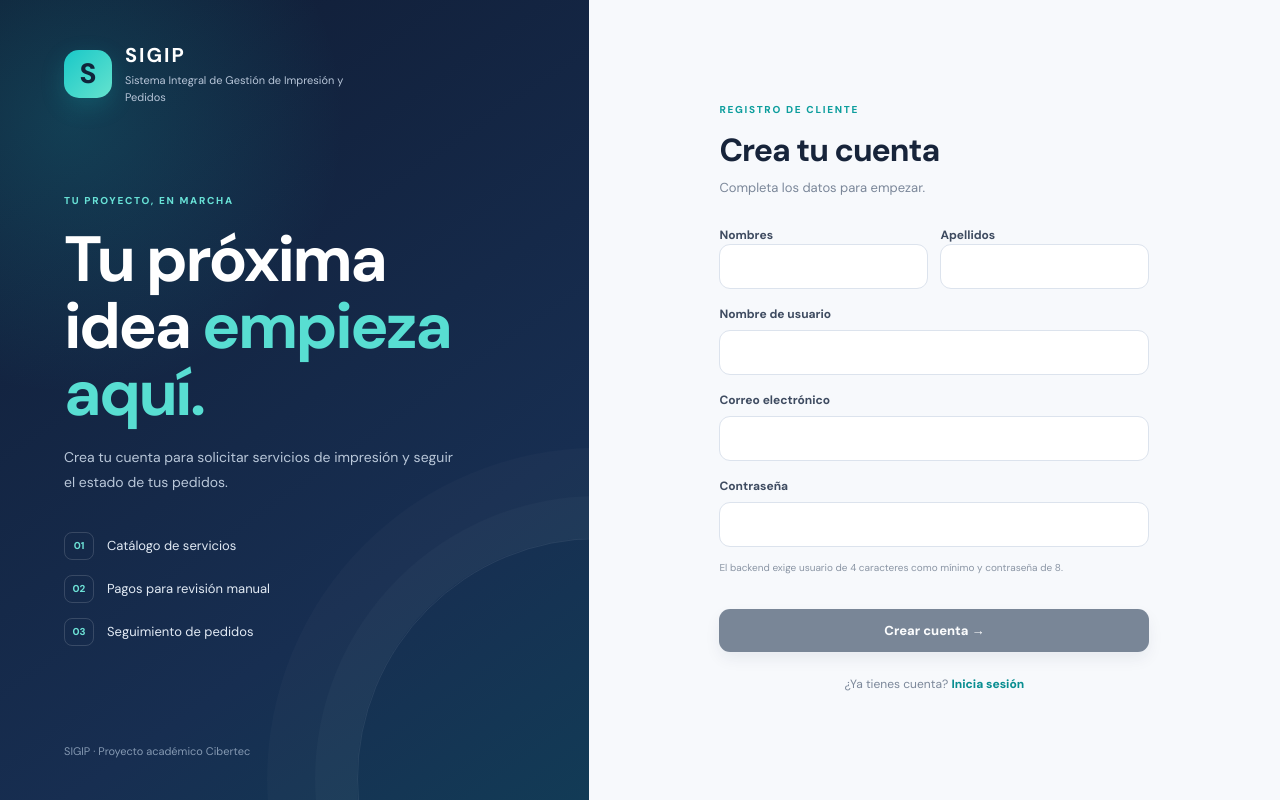
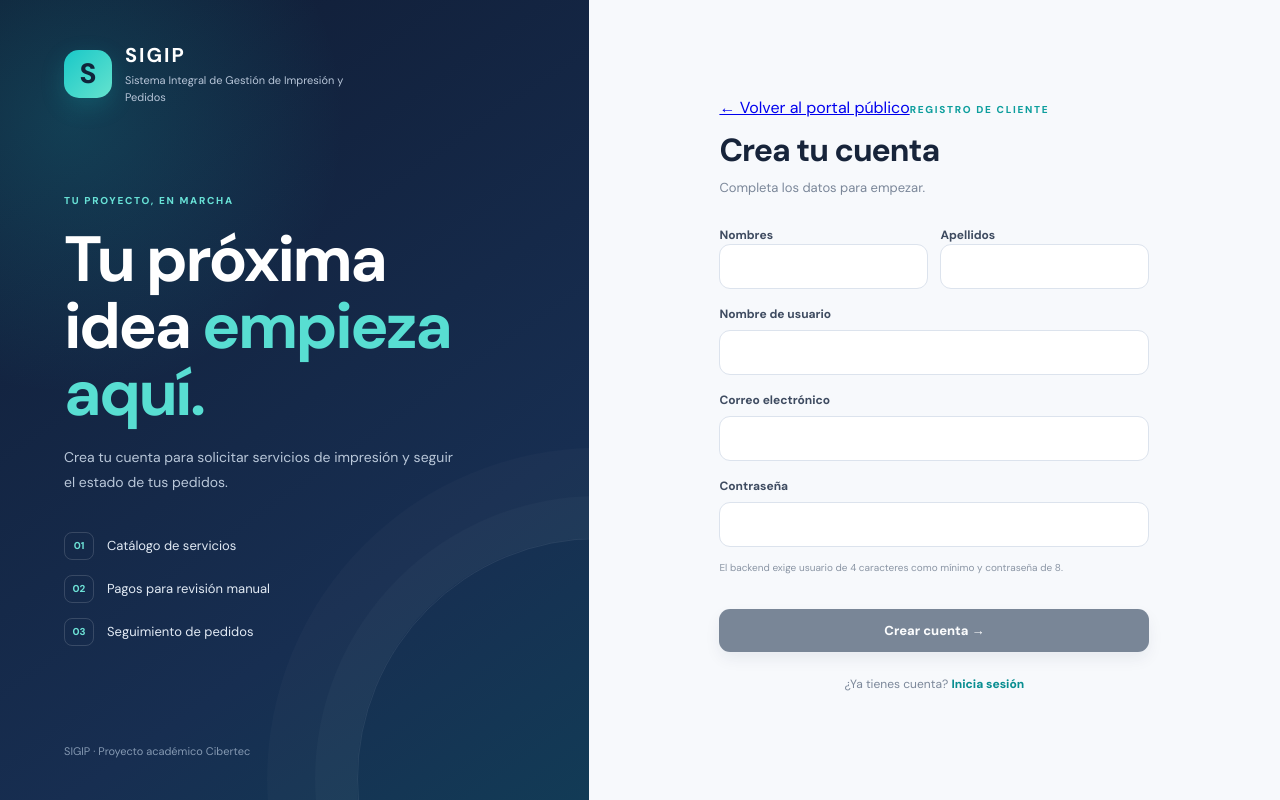
Before and after one commit to yankardev/SIGIP, an Angular app in the folder frontend/sigip-web/: page /registro in a window 1280 px wide. Built offline with nearby package versions, Linux system fonts and the light colour scheme.

Commit message:
feat(frontend): link registration back to public portal

```diff
--- a/frontend/sigip-web/src/app/pages/register.component.html
+++ b/frontend/sigip-web/src/app/pages/register.component.html
@@ -1,7 +1,7 @@
 <div class="auth-layout">
  <section class="auth-brand-panel"><div class="auth-brand"><div class="brand-mark large">S</div><div><strong>SIGIP</strong><span>Sistema Integral de Gestión de Impresión y Pedidos</span></div></div>
  <div class="auth-pitch"><span class="eyebrow light">TU PROYECTO, EN MARCHA</span><h1>Tu próxima<br>idea <span>empieza aquí.</span></h1><p>Crea tu cuenta para solicitar servicios de impresión y seguir el estado de tus pedidos.</p><div class="feature-line"><span>01</span> Catálogo de servicios</div><div class="feature-line"><span>02</span> Pagos para revisión manual</div><div class="feature-line"><span>03</span> Seguimiento de pedidos</div></div><div class="auth-footer">SIGIP · Proyecto académico Cibertec</div></section>
- <section class="auth-form-panel"><div class="auth-form-wrap"><div class="mobile-brand"><div class="brand-mark">S</div><strong>SIGIP</strong></div><span class="eyebrow">REGISTRO DE CLIENTE</span><h2>Crea tu cuenta</h2><p class="muted">Completa los datos para empezar.</p>
+ <section class="auth-form-panel"><div class="auth-form-wrap"><a class="back-to-portal" routerLink="/inicio">← Volver al portal público</a><div class="mobile-brand"><div class="brand-mark">S</div><strong>SIGIP</strong></div><span class="eyebrow">REGISTRO DE CLIENTE</span><h2>Crea tu cuenta</h2><p class="muted">Completa los datos para empezar.</p>
  <div class="alert error" *ngIf="error">{{error}}</div><div class="alert success" *ngIf="success">{{success}}</div>
  <form (ngSubmit)="submit()" #registerForm="ngForm"><div class="form-two"><div><label for="nombres">Nombres</label><input id="nombres" name="nombres" [(ngModel)]="form.nombres" required></div><div><label for="apellidos">Apellidos</label><input id="apellidos" name="apellidos" [(ngModel)]="form.apellidos" required></div></div>
  <label for="nomusuario">Nombre de usuario</label><input id="nomusuario" name="nomusuario" [(ngModel)]="form.nomusuario" minlength="4" maxlength="50" required autocomplete="username">
```
